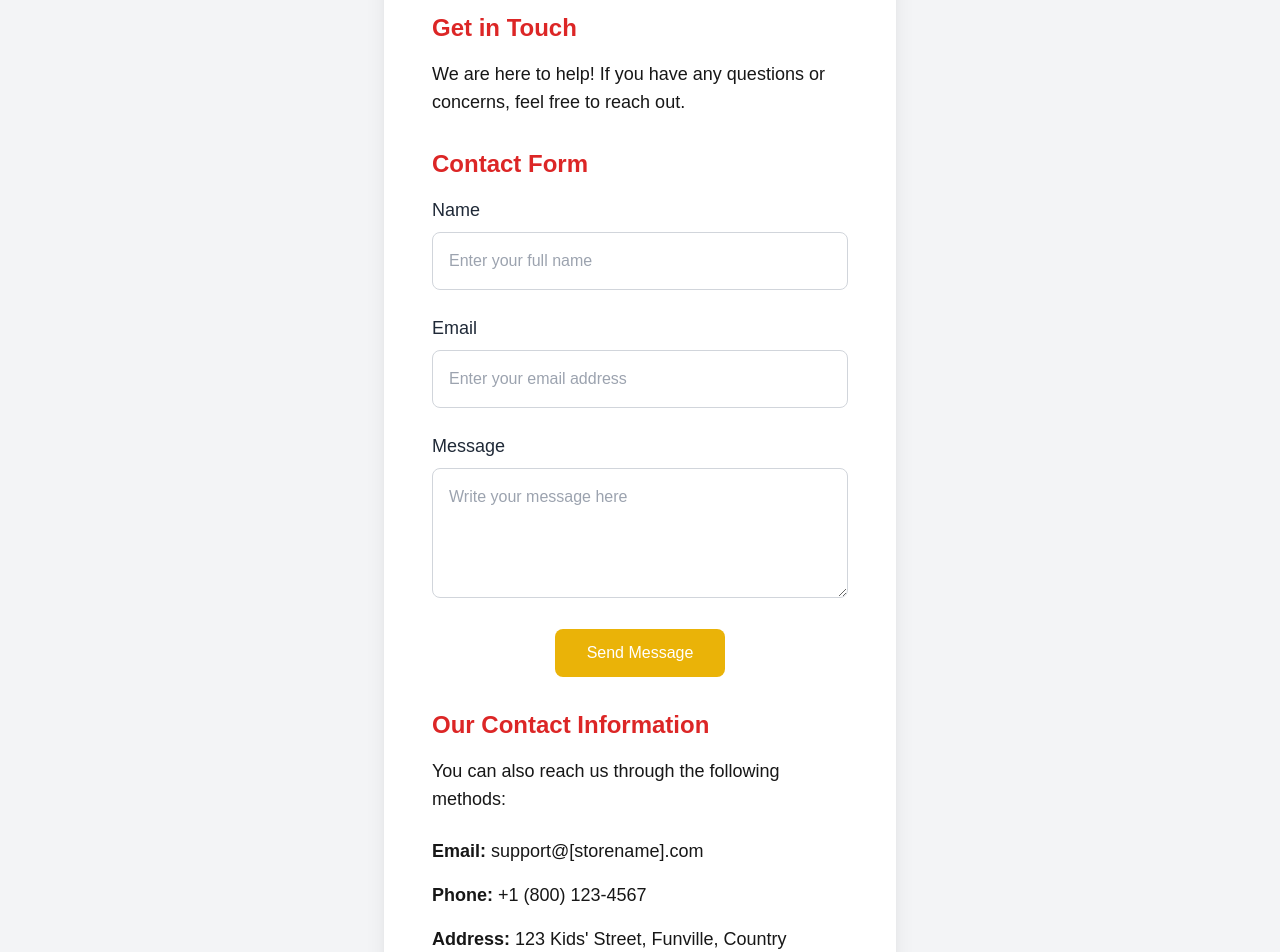
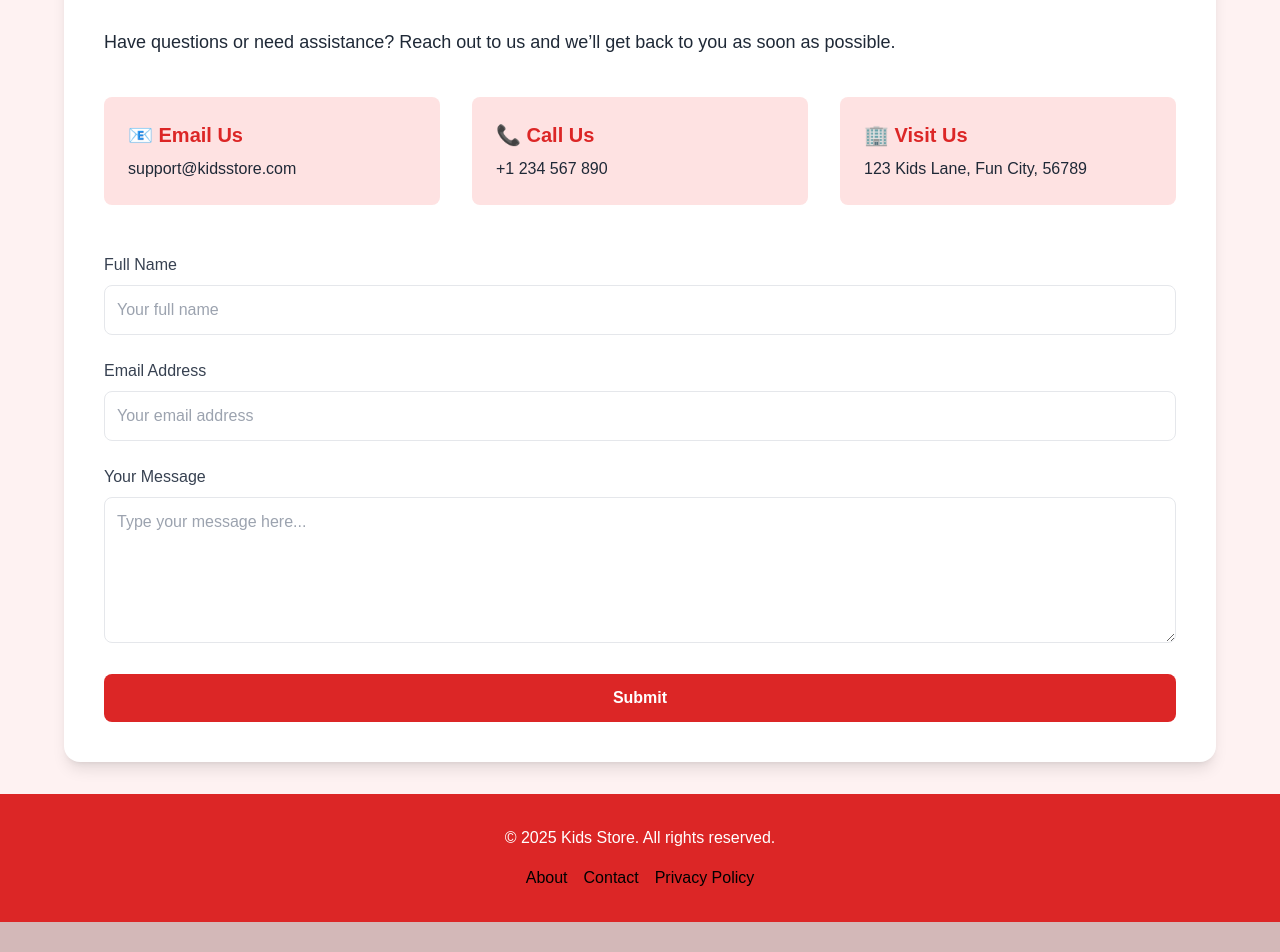
Before and after one commit to doniahusien/Kiddo-Kingdom, a Next.js app: page /contact in a window 1280 px wide. Shown: the part 220-1172 px from the top of the page. After the commit the page ends 1142 px from the top, so only its background shows below. Built offline with nearby package versions, Linux system fonts and the light colour scheme.

Commit message:
refactor: update contact page

```diff
--- a/src/app/contact/page.jsx
+++ b/src/app/contact/page.jsx
@@ -1,76 +1,69 @@
 import React from 'react'
+
 
 export default function ContactPage() {
     return (
-        <div className="bg-gray-100 min-h-screen flex items-center justify-center">
-            <div className="bg-white p-12 rounded-lg shadow-xl max-w-lg w-full">
-                <h1 className="text-4xl font-bold text-red-600 text-center mb-8">Contact Us</h1>
+        <div className="min-h-screen bg-red-50 p-8">
+            <div className="max-w-6xl mx-auto bg-white shadow-lg rounded-2xl p-10">
+                <h1 className="text-4xl font-extrabold text-red-600 mb-6">Get in Touch</h1>
+                <p className="text-gray-800 text-lg leading-relaxed">
+                    Have questions or need assistance? Reach out to us and we’ll get back to you as soon as possible.
+                </p>
 
-                <section className="mb-8">
-                    <h2 className="text-2xl font-semibold text-red-600 mb-4">Get in Touch</h2>
-                    <p className="text-lg leading-7 mb-6">
-                        We are here to help! If you have any questions or concerns, feel free to reach out.
-                    </p>
-                </section>
+                {/* Contact Info Section */}
+                <div className="grid grid-cols-1 md:grid-cols-3 gap-8 mt-10">
+                    <div className="bg-red-100 p-6 rounded-lg">
+                        <h2 className="text-xl font-bold text-red-600 mb-2">📧 Email Us</h2>
+                        <p className="text-gray-800">support@kidsstore.com</p>
+                    </div>
+                    <div className="bg-red-100 p-6 rounded-lg">
+                        <h2 className="text-xl font-bold text-red-600 mb-2">📞 Call Us</h2>
+                        <p className="text-gray-800">+1 234 567 890</p>
+                    </div>
+                    <div className="bg-red-100 p-6 rounded-lg">
+                        <h2 className="text-xl font-bold text-red-600 mb-2">🏢 Visit Us</h2>
+                        <p className="text-gray-800">123 Kids Lane, Fun City, 56789</p>
+                    </div>
+                </div>
 
-                <section className="mb-8">
-                    <h2 className="text-2xl font-semibold text-red-600 mb-4">Contact Form</h2>
+                {/* Contact Form */}
+                <div className="mt-12">
                     <form className="space-y-6">
                         <div>
-                            <label className="block text-lg text-gray-800 mb-2">Name</label>
+                            <label className="block text-gray-700 font-medium mb-2">Full Name</label>
                             <input
                                 type="text"
-                                name="name"
-                                className="w-full p-4 border border-gray-300 rounded-lg focus:outline-none focus:ring-2 focus:ring-yellow-500"
-                                placeholder="Enter your full name"
+                                className="w-full p-3 border rounded-lg focus:outline-none focus:ring-2 focus:ring-red-600"
+                                placeholder="Your full name"
+                                required
                             />
                         </div>
                         <div>
-                            <label className="block text-lg text-gray-800 mb-2">Email</label>
+                            <label className="block text-gray-700 font-medium mb-2">Email Address</label>
                             <input
                                 type="email"
-                                name="email"
-                                className="w-full p-4 border border-gray-300 rounded-lg focus:outline-none focus:ring-2 focus:ring-yellow-500"
-                                placeholder="Enter your email address"
+                                className="w-full p-3 border rounded-lg focus:outline-none focus:ring-2 focus:ring-red-600"
+                                placeholder="Your email address"
+                                required
                             />
                         </div>
                         <div>
-                            <label className="block text-lg text-gray-800 mb-2">Message</label>
+                            <label className="block text-gray-700 font-medium mb-2">Your Message</label>
                             <textarea
-                                name="message"
-                                rows="4"
-                                className="w-full p-4 border border-gray-300 rounded-lg focus:outline-none focus:ring-2 focus:ring-yellow-500"
-                                placeholder="Write your message here"
+                                className="w-full p-3 border rounded-lg focus:outline-none focus:ring-2 focus:ring-red-600"
+                                rows="5"
+                                placeholder="Type your message here..."
+                                required
                             ></textarea>
                         </div>
-                        <div className="text-center">
-                            <button
-                                type="submit"
-                                className="px-8 py-3 text-white bg-yellow-500 rounded-lg hover:bg-yellow-600 focus:outline-none focus:ring-2 focus:ring-yellow-500"
-                            >
-                                Send Message
-                            </button>
-                        </div>
+                        <button
+                            type="submit"
+                            className="w-full bg-red-600 text-white font-bold py-3 rounded-lg hover:bg-red-700 transition"
+                        >
+                            Submit
+                        </button>
                     </form>
-                </section>
-
-                <section>
-                    <h2 className="text-2xl font-semibold text-red-600 mb-4">Our Contact Information</h2>
-                    <p className="text-lg leading-7 mb-6">
-                        You can also reach us through the following methods:
-                    </p>
-                    <ul className="space-y-4 text-lg">
-                        <li>
-                            <strong>Email:</strong> support@[storename].com
-                        </li>
-                        <li>
-                            <strong>Phone:</strong> +1 (800) 123-4567
-                        </li>
-                        <li>
-                            <strong>Address:</strong> 123 Kids' Street, Funville, Country
-                        </li>
-                    </ul>
-                </section>
+                </div>
             </div>
         </div>
     );
```
